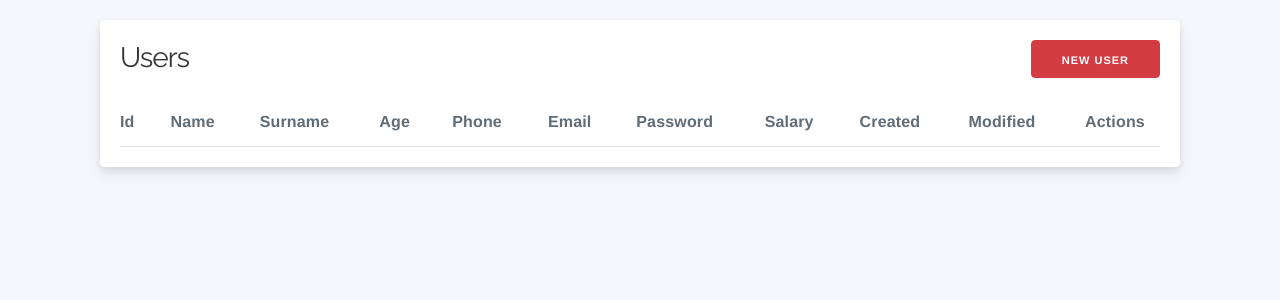
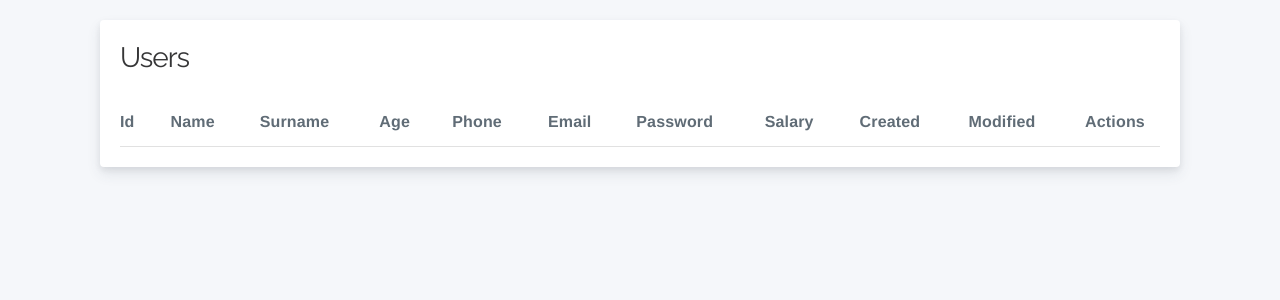
Before and after one commit to symbwell/rest-api, a CakePHP app: template app/templates/Users/index.php in a window 1280 px wide. Shown: the part 78-378 px from the top of the page. Run offline with PHP 8.4 and a stand-in for CakePHP, Linux system fonts and the light colour scheme; the template is opened without the code that fills it, so the values that code supplies are empty; some libraries are stand-ins or nearby versions.

Commit message:
Remove link

```diff
--- a/app/templates/Users/index.php
+++ b/app/templates/Users/index.php
@@ -5,7 +5,6 @@
  */
 ?>
 <div class="users index content">
-    <?= $this->Html->link(__('New User'), ['action' => 'add'], ['class' => 'button float-right']) ?>
     <h3><?= __('Users') ?></h3>
     <div class="table-responsive">
         <table>
```
